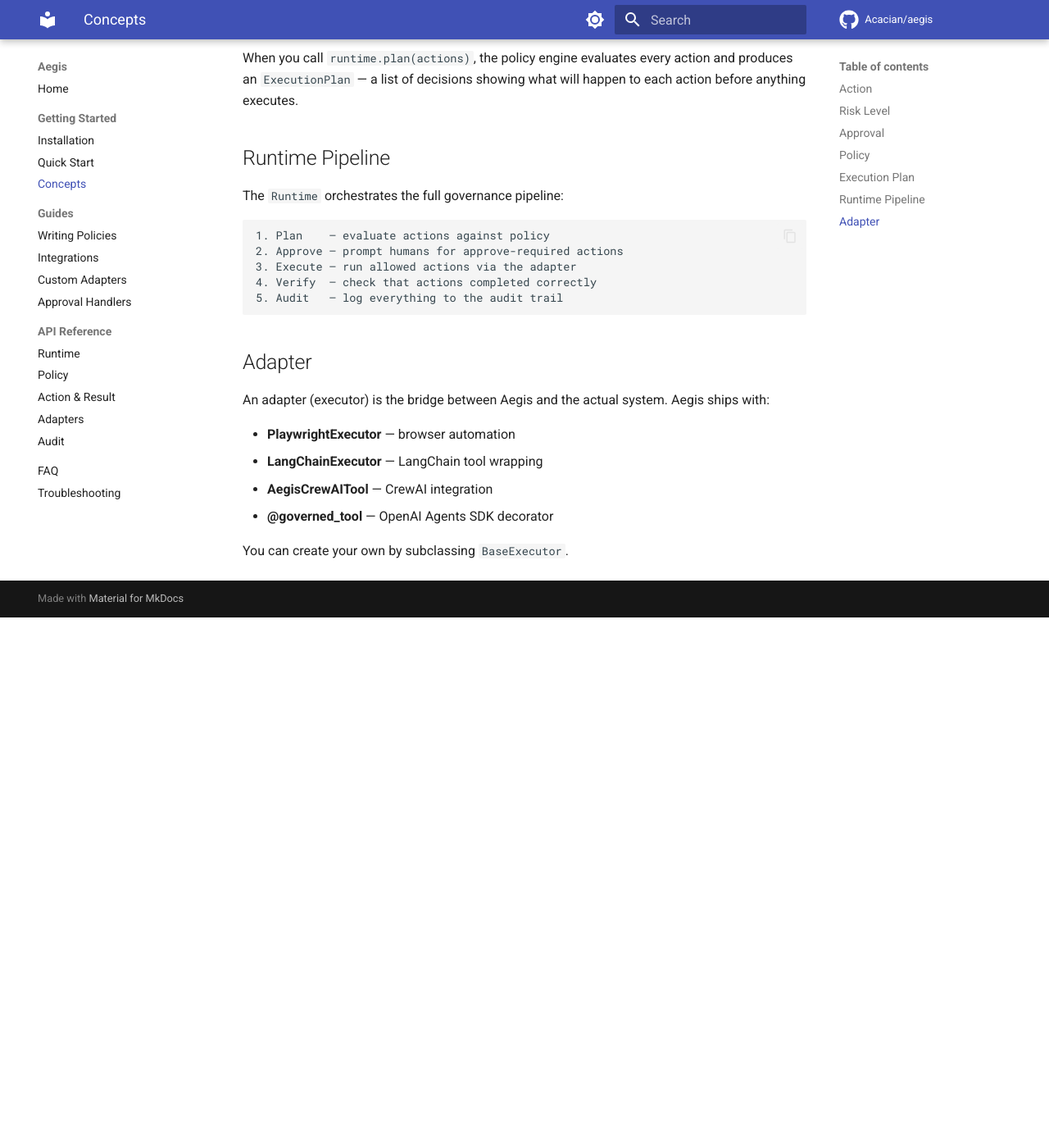
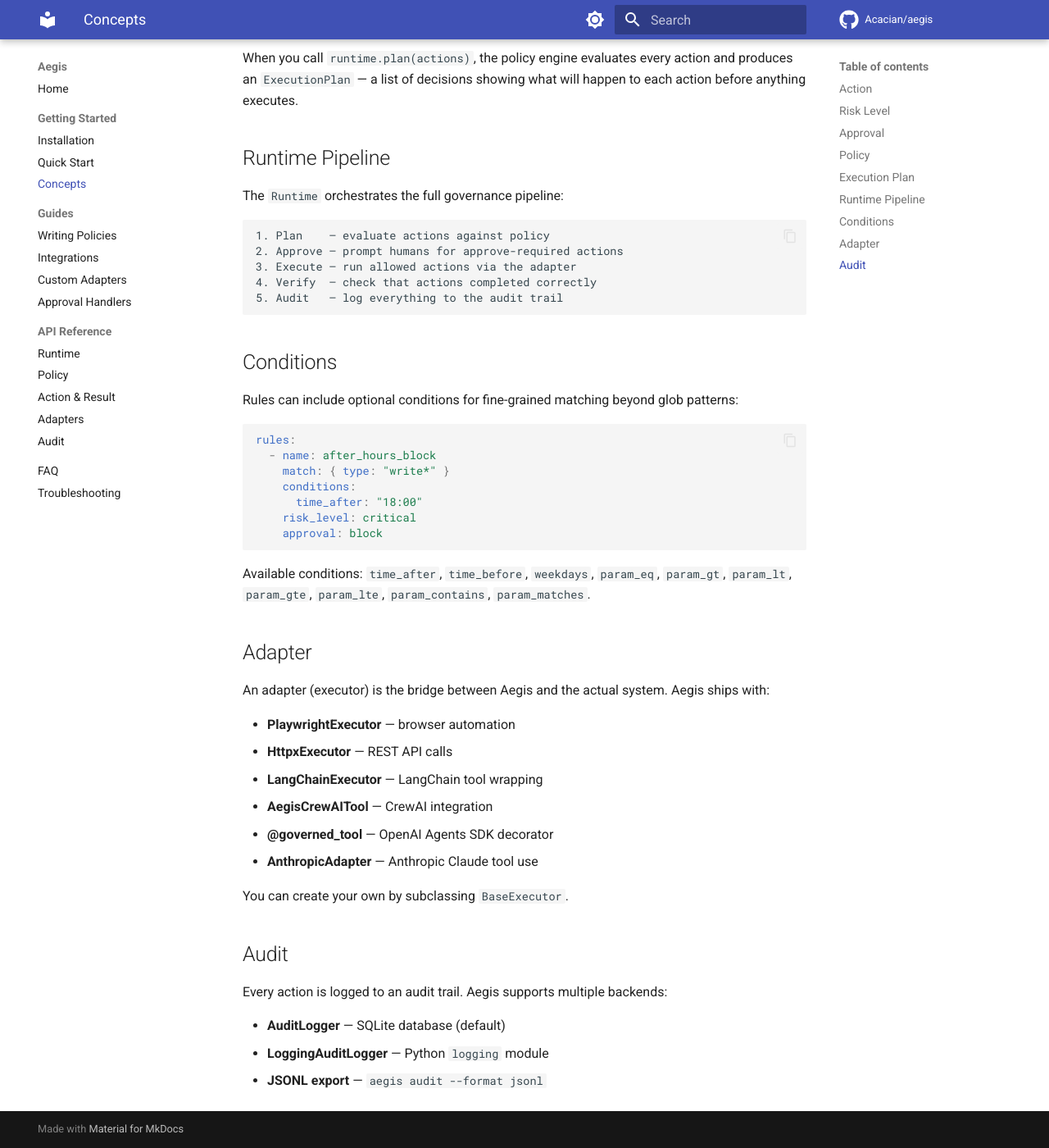
Before and after one commit to Acacian/aegis, an MkDocs documentation site: the page built from docs/getting-started/concepts.md, in a window 1280 px wide and 1400 px high, scrolled down 1476 px. Shown: the whole window at 82% size. Built offline with MkDocs 1.6.1 and Material for MkDocs 9.7.7, drawn with Linux system fonts in a browser that asks for light colours; comment, search, counter and statistics services are not loaded; before the commit the page ends 2229 px from its top, so only the background shows below that.

Commit message:
fix: resolve all mypy type errors and update docs
- Fix 17 mypy strict mode errors across 8 files (missing type params,
  Any returns, untyped imports)
- Add types-PyYAML to dev dependencies for yaml stub support
- Remove --ignore-missing-imports from CI (no longer needed)
- Update installation docs with httpx, Codespaces, Gitpod
- Update concepts docs with conditions, new adapters, audit backends
- Update approval-handlers docs with CallbackApprovalHandler

Co-Authored-By: Claude Opus 4.6 <noreply@anthropic.com>

````diff
--- a/docs/getting-started/concepts.md
+++ b/docs/getting-started/concepts.md
@@ -66,13 +66,39 @@ The `Runtime` orchestrates the full governance pipeline:
 5. Audit   — log everything to the audit trail
 ```
 
+## Conditions
+
+Rules can include optional conditions for fine-grained matching beyond glob patterns:
+
+```yaml
+rules:
+  - name: after_hours_block
+    match: { type: "write*" }
+    conditions:
+      time_after: "18:00"
+    risk_level: critical
+    approval: block
+```
+
+Available conditions: `time_after`, `time_before`, `weekdays`, `param_eq`, `param_gt`, `param_lt`, `param_gte`, `param_lte`, `param_contains`, `param_matches`.
+
 ## Adapter
 
 An adapter (executor) is the bridge between Aegis and the actual system. Aegis ships with:
 
 - **PlaywrightExecutor** — browser automation
+- **HttpxExecutor** — REST API calls
 - **LangChainExecutor** — LangChain tool wrapping
 - **AegisCrewAITool** — CrewAI integration
 - **@governed_tool** — OpenAI Agents SDK decorator
+- **AnthropicAdapter** — Anthropic Claude tool use
 
 You can create your own by subclassing `BaseExecutor`.
+
+## Audit
+
+Every action is logged to an audit trail. Aegis supports multiple backends:
+
+- **AuditLogger** — SQLite database (default)
+- **LoggingAuditLogger** — Python `logging` module
+- **JSONL export** — `aegis audit --format jsonl`
--- a/pyproject.toml
+++ b/pyproject.toml
@@ -58,6 +58,7 @@ dev = [
     "pytest-cov>=5.0",
     "ruff>=0.3",
     "mypy>=1.10",
+    "types-PyYAML>=6.0",
     "playwright>=1.40",
     "httpx>=0.27",
 ]
````
Also changed, not shown: docs/getting-started/installation.md (+23 -1 lines), docs/guides/approval-handlers.md (+26 -0 lines), 8 other files.
